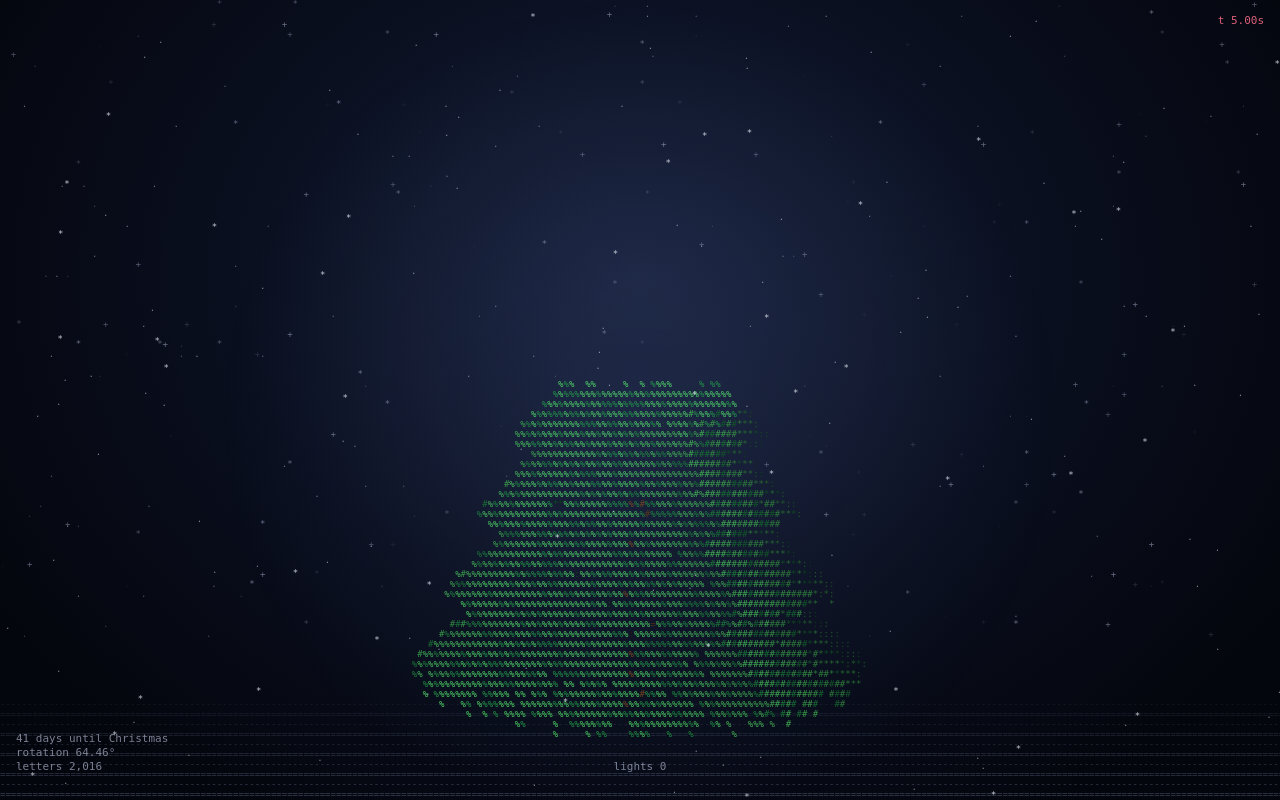
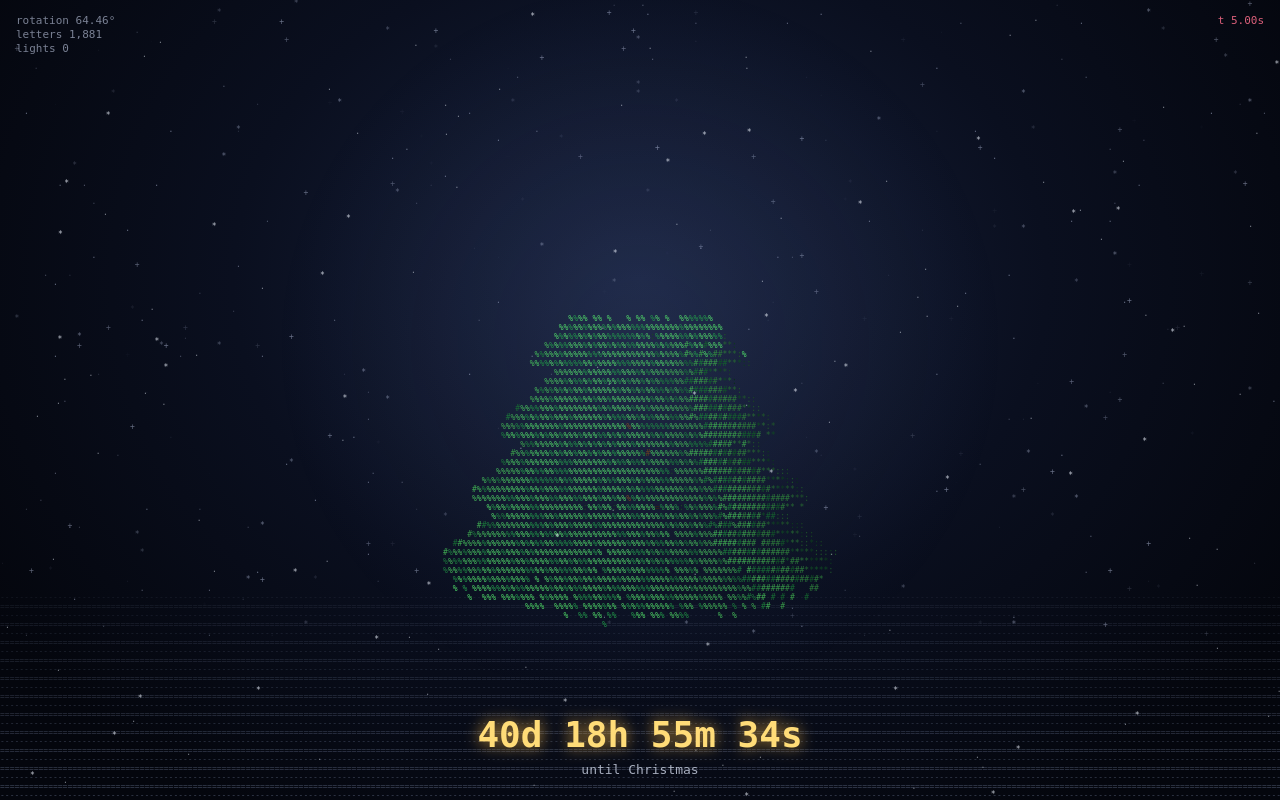
Before and after one commit to salmonA001/Christmas-, a plain HTML site: page index.html in a window 1280 px wide. Drawn offline with Linux system fonts and the light colour scheme; animation ran at ten frames a second.

Commit message:
Add live Christmas countdown below the tree
Shows days, hours, minutes and seconds to Dec 25 in the viewer's
local time and updates every frame. Stats move to the top-left and
the tree shifts up to leave room for the countdown.

Co-Authored-By: Claude Opus 5.5 <noreply@anthropic.com>
Claude-Session: https://claude.ai/code/session_014JB38BTqvU4F3ENsQBXGgi

```diff
--- a/index.html
+++ b/index.html
@@ -40,6 +40,7 @@ const LIGHT = normalize(-0.45, -0.55, -0.7);
 const SLEIGH_START = 16;
 const SLEIGH_PERIOD = 14;
 const SLEIGH_FLIGHT = 10;
+const FOOTER = 110;       // screen space kept free for the countdown
 
 // ---- Colors ----
 const PALETTE = {
@@ -345,9 +346,9 @@ function resize() {
   ctx.setTransform(dpr, 0, 0, dpr, 0, 0);
   ctx.textBaseline = 'top';
 
-  unit = Math.min(W * 0.4, H * 0.33);
+  unit = Math.min(W * 0.4, (H - FOOTER) * 0.33);
   cx = W / 2;
-  cy = H * 0.52;
+  cy = (H - FOOTER) * 0.5;
 
   font = Math.min(Math.max(Math.round(unit / 28), 6), 14);
   ctx.font = `${font}px ${MONO}`;
@@ -519,12 +520,38 @@ function drawSnow(dt, time) {
   ctx.globalAlpha = 1;
 }
 
-function daysUntilChristmas() {
+// Milliseconds until Dec 25 00:00 local time; 0 on Christmas Day.
+function msUntilChristmas() {
   const now = new Date();
-  const today = new Date(now.getFullYear(), now.getMonth(), now.getDate());
+  if (now.getMonth() === 11 && now.getDate() === 25) return 0;
   let xmas = new Date(now.getFullYear(), 11, 25);
-  if (today > xmas) xmas = new Date(now.getFullYear() + 1, 11, 25);
-  return Math.round((xmas - today) / 86400000);
+  if (now > xmas) xmas = new Date(now.getFullYear() + 1, 11, 25);
+  return xmas - now;
+}
+
+function drawCountdown() {
+  const ms = msUntilChristmas();
+  const total = Math.floor(ms / 1000);
+  const pad = n => String(n).padStart(2, '0');
+  const big = ms === 0
+    ? 'Merry Christmas!'
+    : `${Math.floor(total / 86400)}d ${pad(Math.floor(total / 3600) % 24)}h ${pad(Math.floor(total / 60) % 60)}m ${pad(total % 60)}s`;
+  const size = Math.round(Math.min(Math.max(W / 16, 20), 36));
+
+  ctx.textAlign = 'center';
+  ctx.save();
+  ctx.font = `bold ${size}px ${MONO}`;
+  ctx.fillStyle = 'rgb(255,220,120)';
+  ctx.shadowColor = 'rgba(255,190,70,0.8)';
+  ctx.shadowBlur = 16;
+  ctx.fillText(big, W / 2, H - size - 44);
+  ctx.restore();
+  if (ms > 0) {
+    ctx.font = `13px ${MONO}`;
+    ctx.fillStyle = 'rgba(220,228,245,0.75)';
+    ctx.fillText('until Christmas', W / 2, H - 36);
+  }
+  ctx.textAlign = 'left';
 }
 
 function drawHud(t, letters, lights) {
@@ -535,18 +562,13 @@ function drawHud(t, letters, lights) {
   ctx.fillText(`t ${t.toFixed(2)}s`, W - 16, 16);
   ctx.textAlign = 'left';
 
-  const days = daysUntilChristmas();
   const lines = [
-    days === 0 ? 'Merry Christmas!' : `${days} days until Christmas`,
     `rotation ${((angle * 180 / Math.PI) % 360).toFixed(2)}°`,
     `letters ${letters.toLocaleString('en-US')}`,
+    `lights ${lights}`,
   ];
   ctx.fillStyle = 'rgba(200,210,235,0.6)';
-  const y0 = H - lines.length * (size + 3) - 24;
-  lines.forEach((line, i) => ctx.fillText(line, 16, y0 + i * (size + 3)));
-  ctx.textAlign = 'center';
-  ctx.fillText(`lights ${lights}`, W / 2, y0 + (lines.length - 1) * (size + 3));
-  ctx.textAlign = 'left';
+  lines.forEach((line, i) => ctx.fillText(line, 16, 16 + i * (size + 3)));
 }
 
 // ---- Main loop ----
@@ -578,6 +600,7 @@ function frame(now) {
   drawSleigh(t);
   drawSnow(dt, time);
   drawHud(t, letters, lights);
+  drawCountdown();
   requestAnimationFrame(frame);
 }
 
```
